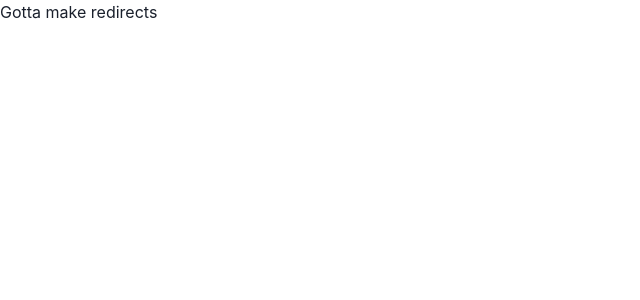
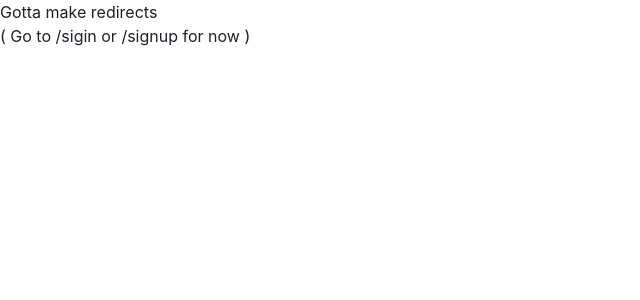
Before and after one commit to dany-cb/AuthForm, a Next.js app: page / in a window 1280 px wide. Shown: the top 300 px of the page, without its empty margins (0-640 px from the left). Built offline with nearby package versions, Linux system fonts and the light colour scheme.

Commit message:
refactor: add helper text

```diff
--- a/pages/index.tsx
+++ b/pages/index.tsx
@@ -1,7 +1,12 @@
 import { Box } from '@chakra-ui/react'
 
 const Home = () => {
-  return <Box>Gotta make redirects</Box>
+  return (
+    <>
+      <Box>Gotta make redirects</Box>
+      <Box>( Go to /sigin or /signup for now )</Box>
+    </>
+  )
 }
 
 export default Home
```
